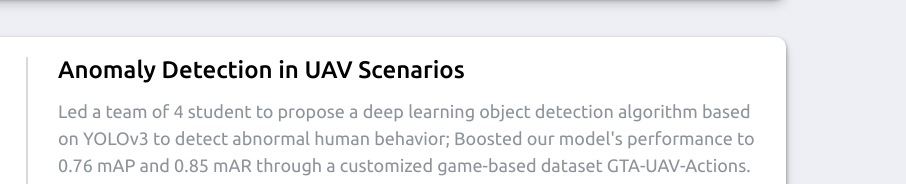
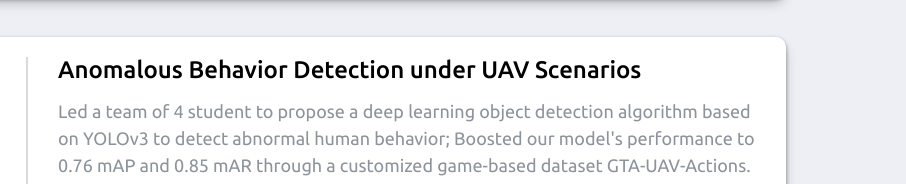
Before and after one commit to yq-leo/Portfoilo-QiYu, a plain HTML site: page index.html in a window 1280 px wide. Shown: the part 4239-4423 px from the top of the page, 374-1280 px from the left. Drawn offline with nearby package versions, Linux system fonts and the light colour scheme.

Commit message:
update resume & fix project item

```diff
--- a/index.html
+++ b/index.html
@@ -409,7 +409,7 @@
           <img src="images/project_logos/uav.jpg" alt="" />
         </div>
         <div class="project__item--body">
-          <h3>Anomaly Detection in UAV Scenarios</h3>
+          <h3>Anomalous Behavior Detection under UAV Scenarios</h3>
           <p>
             Led a team of 4 student to propose a deep learning object detection
             algorithm based on YOLOv3 to detect abnormal human behavior; Boosted
```
Also changed, not shown: 1 other file.
